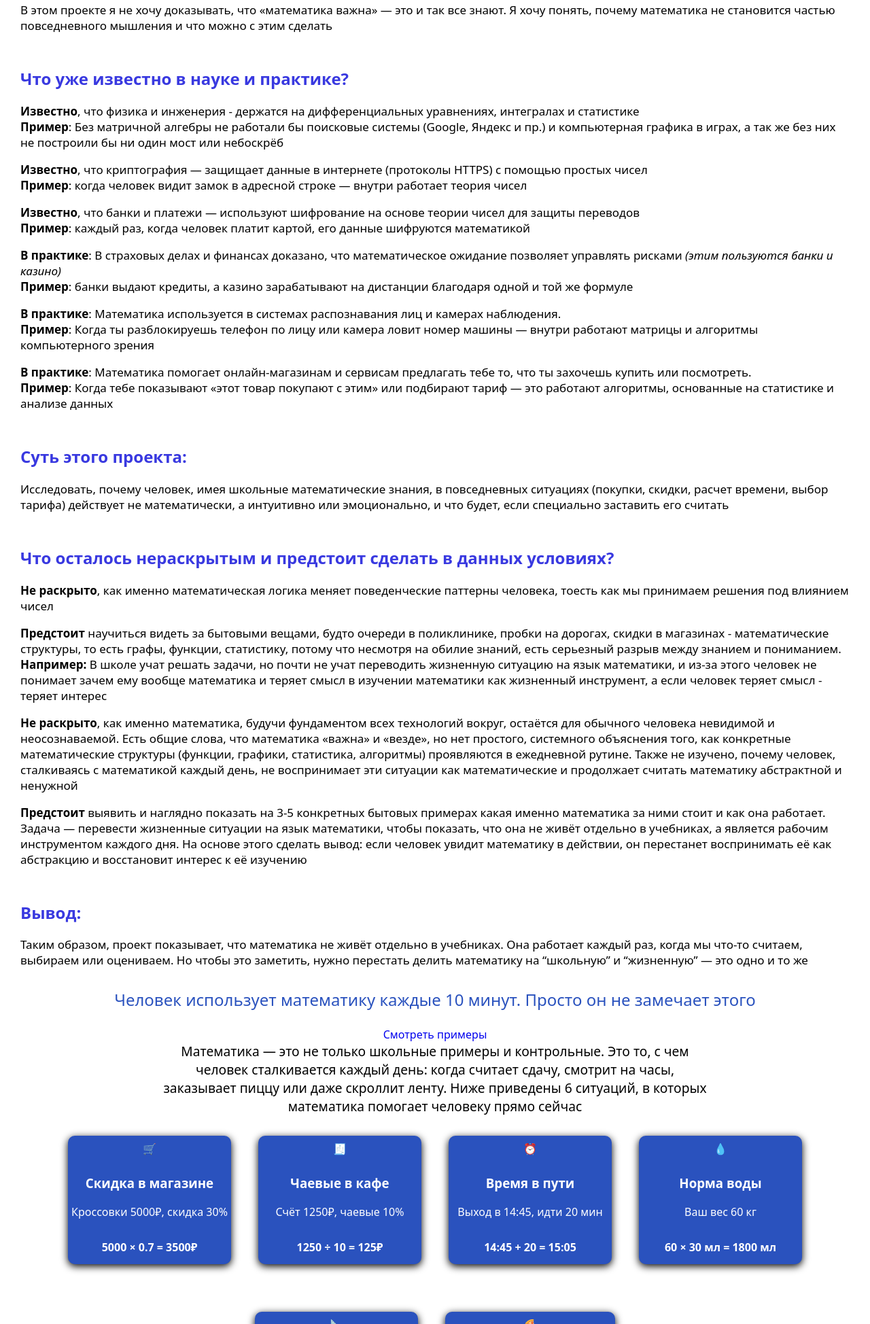
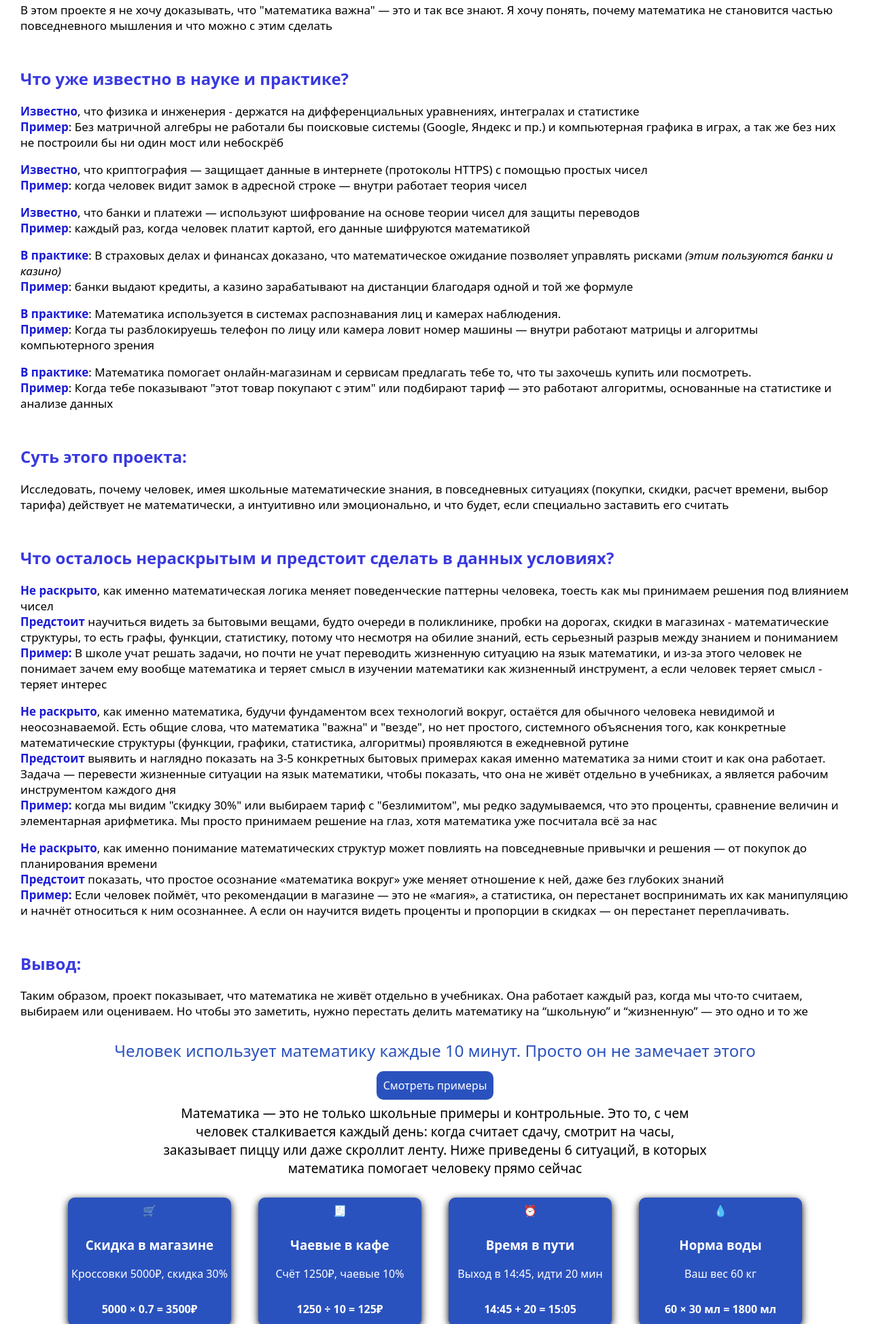
Before and after one commit to keisysharkjs-cloud/math-project, a plain HTML site: page index.html in a window 1280 px wide. Shown: the part 852-2800 px from the top of the page at 68% size. Drawn offline with Linux system fonts and the light colour scheme.

Commit message:
fix project math

```diff
--- a/index.html
+++ b/index.html
@@ -23,19 +23,19 @@
 
          <nav class="research__nav nav">
 
-         <div class="nav__item nav__item--section">&mdash; <b>Вступление</b></div>
+         <div class="nav__item nav__item--section">&mdash; <strong>Вступление</strong></div>
          <ul class="nav__list">
             <li class="nav__item">&sect;. . . . . . . . . . . . . . <a class="nav__link" href="#reason">Почему это важно лично для меня?</a></li>
             <li class="nav__item">&sect;. . . . . . . . . . . . . . <a class="nav__link" href="#relevance">Почему эта тема назрела?</a></li>
          </ul>
 
-            <div class="nav__item nav__item--section">&mdash; <b>Теория и предложение</b></div>
+            <div class="nav__item nav__item--section">&mdash; <strong>Теория и предложение</strong></div>
          <ul>
             <li class="nav__item">&sect;. . . . . . . . . . . . . . <a class="nav__link" href="#science">Что уже доказано?</a></li>
             <li class="nav__item">&sect;. . . . . . . . . . . . . . <a class="nav__link" href="#aim">Что я предлагаю?</a></li>
          </ul>
 
-         <div class="nav__item nav__item--section">&mdash; <b>Итог</b></div>
+         <div class="nav__item nav__item--section">&mdash; <strong>Итог</strong></div>
          <ul>
             <li class="nav__item">&sect;. . . . . . . . . . . . . . <a class="nav__link" href="#gap">Что мы упускаем?</a></li>
             <li class="nav__item">&sect;. . . . . . . . . . . . . . <a class="nav__link" href="#conclusion">Вот что я понял</a></li>
@@ -55,7 +55,7 @@
          <h2 class="research__heading">Актуальность данной темы</h2>
             <p class="research__text">Меня всегда удивляло: вроде бы мы знаем математику со школы, но когда дело доходит до реальной жизни — скидок, кредитов, выбора тарифа или расчёта времени — мы почему-то действуем не как математики, а как гадалки.
             В то же время технологии вокруг нас работают именно на математике: навигатор строит маршруты, соцсети подбирают контент, магазины считают скидки. Но этого никто не замечает</p>
-            <p class="research__text">В этом проекте я не хочу доказывать, что «математика важна» — это и так все знают. Я хочу понять, почему математика не становится частью повседневного мышления и что можно с этим сделать</p>
+            <p class="research__text">В этом проекте я не хочу доказывать, что "математика важна" — это и так все знают. Я хочу понять, почему математика не становится частью повседневного мышления и что можно с этим сделать</p>
       </div>
 
       <div class="research__block research__block--science" id="science">
@@ -65,36 +65,36 @@
             <p class="research__text">
 
                <!-- ==== Теория ==== -->
-               <b>Известно</b>, что физика и инженерия - держатся на дифференциальных уравнениях, интегралах и статистике
-               <br><b>Пример</b>: Без матричной алгебры не работали бы поисковые системы (Google, Яндекс и пр.) и компьютерная графика в играх, а так же без них не построили бы ни один мост или небоскрёб
+               <strong>Известно</strong>, что физика и инженерия - держатся на дифференциальных уравнениях, интегралах и статистике
+               <br><strong>Пример</strong>: Без матричной алгебры не работали бы поисковые системы (Google, Яндекс и пр.) и компьютерная графика в играх, а так же без них не построили бы ни один мост или небоскрёб
             </p>
 
             <p class="research__text">
-               <b>Известно</b>, что криптография — защищает данные в интернете (протоколы HTTPS) с помощью простых чисел
-               <br><b>Пример</b>: когда человек видит замок в адресной строке — внутри работает теория чисел
+               <strong>Известно</strong>, что криптография — защищает данные в интернете (протоколы HTTPS) с помощью простых чисел
+               <br><strong>Пример</strong>: когда человек видит замок в адресной строке — внутри работает теория чисел
             </p>
 
             <p class="research__text"></p>
 
             <p class="research__text">
-            <b>Известно</b>, что банки и платежи — используют шифрование на основе теории чисел для защиты переводов
-            <br><b>Пример</b>: каждый раз, когда человек платит картой, его данные шифруются математикой
+            <strong>Известно</strong>, что банки и платежи — используют шифрование на основе теории чисел для защиты переводов
+            <br><strong>Пример</strong>: каждый раз, когда человек платит картой, его данные шифруются математикой
             </p>
 
                <!-- ==== Практика ==== -->
             <p class="research__text">
-               <b>В практике</b>: В страховых делах и финансах доказано, что математическое ожидание позволяет управлять рисками <i>(этим пользуются банки и казино)</i>
-               <br><b>Пример</b>: банки выдают кредиты, а казино зарабатывают на дистанции благодаря одной и той же формуле
+               <strong>В практике</strong>: В страховых делах и финансах доказано, что математическое ожидание позволяет управлять рисками <i>(этим пользуются банки и казино)</i>
+               <br><strong>Пример</strong>: банки выдают кредиты, а казино зарабатывают на дистанции благодаря одной и той же формуле
             </p>
 
             <p class="research__text">
-               <b>В практике</b>: Математика используется в системах распознавания лиц и камерах наблюдения.
-               <br><b>Пример</b>: Когда ты разблокируешь телефон по лицу или камера ловит номер машины — внутри работают матрицы и алгоритмы компьютерного зрения
+               <strong>В практике</strong>: Математика используется в системах распознавания лиц и камерах наблюдения.
+               <br><strong>Пример</strong>: Когда ты разблокируешь телефон по лицу или камера ловит номер машины — внутри работают матрицы и алгоритмы компьютерного зрения
             </p>
 
             <p class="research__text">
-               <b>В практике</b>: Математика помогает онлайн-магазинам и сервисам предлагать тебе то, что ты захочешь купить или посмотреть.
-               <br><b>Пример</b>: Когда тебе показывают «этот товар покупают с этим» или подбирают тариф — это работают алгоритмы, основанные на статистике и анализе данных
+               <strong>В практике</strong>: Математика помогает онлайн-магазинам и сервисам предлагать тебе то, что ты захочешь купить или посмотреть.
+               <br><strong>Пример</strong>: Когда тебе показывают "этот товар покупают с этим" или подбирают тариф — это работают алгоритмы, основанные на статистике и анализе данных
             </p>
       </div>
 
@@ -110,13 +110,23 @@
       <div class="research__block research__block--gap" id="gap">
 
          <h2 class="research__heading">Что осталось нераскрытым и предстоит сделать в данных условиях?</h2>
-            <p class="research__text"><b>Не раскрыто</b>, как именно математическая логика меняет поведенческие паттерны человека, тоесть как мы принимаем решения под влиянием чисел
+
+            <p class="research__text">
+               <strong>Не раскрыто</strong>, как именно математическая логика меняет поведенческие паттерны человека, тоесть как мы принимаем решения под влиянием чисел
+               <br><strong>Предстоит</strong> научиться видеть за бытовыми вещами, будто очереди в поликлинике, пробки на дорогах, скидки в магазинах - математические структуры, то есть графы, функции, статистику, потому что несмотря на обилие знаний, есть серьезный разрыв между знанием и пониманием
+               <br><strong>Пример:</strong> В школе учат решать задачи, но почти не учат переводить жизненную ситуацию на язык математики, и из-за этого человек не понимает зачем ему вообще математика и теряет смысл в изучении математики как жизненный инструмент, а если человек теряет смысл - теряет интерес
             </p>
-            <p class="research__text"><b>Предстоит</b> научиться видеть за бытовыми вещами, будто очереди в поликлинике, пробки на дорогах, скидки в магазинах - математические структуры, то есть графы, функции, статистику, потому что несмотря на обилие знаний, есть серьезный разрыв между знанием и пониманием. <b>Например:</b> В школе учат решать задачи, но почти не учат переводить жизненную ситуацию на язык математики, и из-за этого человек не понимает зачем ему вообще математика и теряет смысл в изучении математики как жизненный инструмент, а если человек теряет смысл - теряет интерес
+
+            <p class="research__text">
+               <strong>Не раскрыто</strong>, как именно математика, будучи фундаментом всех технологий вокруг, остаётся для обычного человека невидимой и неосознаваемой. Есть общие слова, что математика "важна" и "везде", но нет простого, системного объяснения того, как конкретные математические структуры (функции, графики, статистика, алгоритмы) проявляются в ежедневной рутине
+               <br><strong>Предстоит</strong> выявить и наглядно показать на 3-5 конкретных бытовых примерах какая именно математика за ними стоит и как она работает. Задача — перевести жизненные ситуации на язык математики, чтобы показать, что она не живёт отдельно в учебниках, а является рабочим инструментом каждого дня
+               <br><strong>Пример:</strong> когда мы видим "скидку 30%" или выбираем тариф с "безлимитом", мы редко задумываемся, что это проценты, сравнение величин и элементарная арифметика. Мы просто принимаем решение на глаз, хотя математика уже посчитала всё за нас
             </p>
-            <p class="research__text"><b>Не раскрыто</b>, как именно математика, будучи фундаментом всех технологий вокруг, остаётся для обычного человека невидимой и неосознаваемой. Есть общие слова, что математика «важна» и «везде», но нет простого, системного объяснения того, как конкретные математические структуры (функции, графики, статистика, алгоритмы) проявляются в ежедневной рутине. Также не изучено, почему человек, сталкиваясь с математикой каждый день, не воспринимает эти ситуации как математические и продолжает считать математику абстрактной и ненужной
-            </p>
-            <p class="research__text"><b>Предстоит</b> выявить и наглядно показать на 3-5 конкретных бытовых примерах какая именно математика за ними стоит и как она работает. Задача — перевести жизненные ситуации на язык математики, чтобы показать, что она не живёт отдельно в учебниках, а является рабочим инструментом каждого дня. На основе этого сделать вывод: если человек увидит математику в действии, он перестанет воспринимать её как абстракцию и восстановит интерес к её изучению
+
+            <p class="research__text">
+               <strong> Не раскрыто</strong>, как именно понимание математических структур может повлиять на повседневные привычки и решения — от покупок до планирования времени
+               <br><strong>Предстоит</strong> показать, что простое осознание «математика вокруг» уже меняет отношение к ней, даже без глубоких знаний
+               <br><strong>Пример:</strong> Если человек поймёт, что рекомендации в магазине — это не «магия», а статистика, он перестанет воспринимать их как манипуляцию и начнёт относиться к ним осознаннее. А если он научится видеть проценты и пропорции в скидках — он перестанет переплачивать.
             </p>
       </div>
 
--- a/style.css
+++ b/style.css
@@ -5,6 +5,27 @@
  body {
    margin: 0px;
    font-family: system-ui, -apple-system, BlinkMacSystemFont, 'Segoe UI', Roboto, Oxygen, Ubuntu, Cantarell, 'Open Sans', 'Helvetica Neue', sans-serif
+}
+
+
+/* ==== Scrollbar ==== */
+::-webkit-scrollbar {
+   width: 10px;
+}
+
+::-webkit-scrollbar-track {
+   background-color: rgba(255, 255, 255, 0);
+}
+
+::-webkit-scrollbar-thumb {
+   background-color: rgb(42, 82, 190);
+   border-radius: 5px;
+   pointer-events: auto;
+   transition: background-color 0.3s ease;
+}
+
+::-webkit-scrollbar-thumb:hover {
+   background-color: rgb(25, 60, 167);
 }
 
 
@@ -16,6 +37,7 @@ header {
    justify-content: center;
    width: 100%;
 }
+
 
 .header__title {
    display: flex;
@@ -42,11 +64,12 @@ header {
 }
 
 .nav__link {
+   color: rgb(46, 46, 245);
    text-decoration: none;
 }
 
 .nav__link:hover {
-   color: rgb(42, 82, 190);
+   color: rgb(11, 46, 151);
 }
 
 
@@ -64,13 +87,15 @@ header {
    font-size: 17px;
 }
 
+.research__text strong {
+   color: rgb(27, 27, 212);
+}
+
+
 /* ==== Блок: reason ==== */
 #reason {
    scroll-margin-top: 12vh;
 }
-
-
-
 
 
 /* ==== Блок: relevance ==== */
@@ -110,16 +135,33 @@ header {
 }
 
 .hero__button {
+  font-family: system-ui, -apple-system, BlinkMacSystemFont, 'Segoe UI', Roboto, Oxygen, Ubuntu, Cantarell, 'Open Sans', 'Helvetica Neue', sans-serif;
+   text-align: center;
+   color: #ffffff;
+   cursor: pointer;
+   border: none;
+   border-radius: 10px;
+   padding: 10px;
+   background-color: rgb(42, 82, 190);
+   font-size: medium;
    text-decoration: none;
+   margin: 10px;
+   transition: background-color 0.5s ease;
 }
 
 .hero__button:hover {
-   color: rgb(42, 82, 190);
+   background-color: rgb(25, 60, 167);
+}
+
+.hero__button:active {
+   background-color: #187ff5;
+   transition: background-color 0.05s ease;
 }
 
 .intro__text {
    max-width: 800px;
    margin: auto;
+   margin-top: 1rem;
    text-align: center;
    font-size: 1.2rem;
 }
@@ -132,11 +174,12 @@ header {
    gap: 40px;
    flex-wrap: wrap;
 }
+
 .examples__card--card {
    background-color: rgb(42, 82, 190);
    color: white;
    position: relative;
-   transition: all 0.3s;
+   transition: background-color 0.5s ease, transform 0.3s ease;
    min-width: 240px;
    text-align: center;
    margin-top: 30px;
@@ -145,6 +188,7 @@ header {
 
 .examples__card--card:hover {
    transform: translateY(-10px);
+   background-color: rgb(25, 60, 167);
 }
 .card__icon {
    padding: 8px;
@@ -175,6 +219,7 @@ header {
    font-family: system-ui, -apple-system, BlinkMacSystemFont, 'Segoe UI', Roboto, Oxygen, Ubuntu, Cantarell, 'Open Sans', 'Helvetica Neue', sans-serif;
    text-align: center;
    color: #ffffff;
+   transition: background-color 0.5s ease;
    cursor: pointer;
    border: none;
    border-radius: 10px;
@@ -184,11 +229,12 @@ header {
 }
 
 #facts__btn:hover {
-   background-color: #ccaa02b2;;
+   background-color: rgb(25, 60, 167);
 }
 
 #facts__btn:active {
-   background-color:#F5C518
+   background-color: #187ff5;
+   transition: background-color 0.05s ease;
 }
 
 .facts__container {
@@ -207,20 +253,20 @@ header {
    font-weight: bold;
 }
 
-
 .research__sources-item {
    font-size: 0.95rem;
    color: #555;
 }
 
+
 /* ==== Блок: footer (подвал) ==== */
 footer {
-   background-color: rgb(218, 214, 214);
+   background-color: rgb(42, 82, 190);
    text-align: center;
    padding: 40px 20px;
-   color: rgb(42, 82, 190);;
-   border-top: 1px solid #000000;
+   color: white;
    margin-top: 60px;
+   height: 100px;
    font-weight: bolder;
    font-size: 18px;
 }
```
